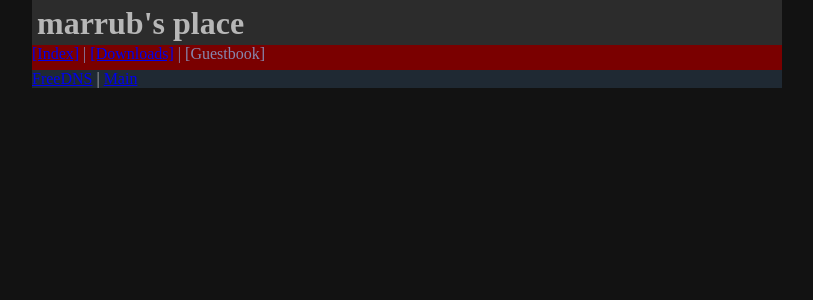
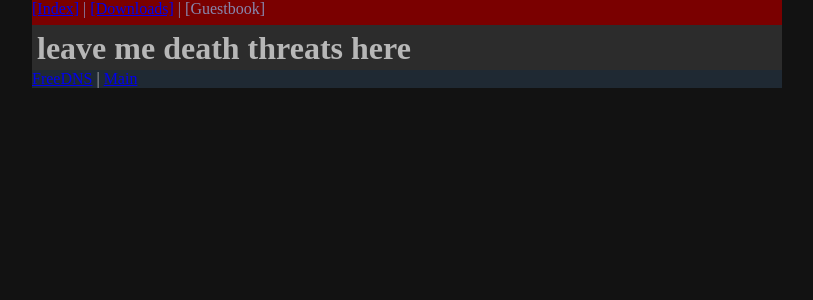
Before and after one commit to Doom2fan/Dark-Realm-WebSrc, a PHP site: page /guestbook/ in a window 1280 px wide. Shown: the top 300 px of the page, without its empty margins (233-1046 px from the left). Run offline with PHP 8.4, Linux system fonts and the light colour scheme; some libraries are stand-ins or nearby versions.

Commit message:
Updated, again

```diff
--- a/content/global.css
+++ b/content/global.css
@@ -11,9 +11,9 @@ background:#1F2933;}
 
 #main {
 background:#000;
-float:left;width:510px;}
+float:left;width:570px;}
 
-#sidebar {float:right;width:230px;}
+#sidebar {float:right;width:170px;}
 #sidebar p {margin:0;padding:0;}
 #head {background:#2C2C2C;height:45px;}
 #head h1 {margin:0;padding:5px;}
--- a/downloads/index.php
+++ b/downloads/index.php
@@ -7,11 +7,11 @@
 
 <body>
 <div id="wrapper">
-	<div id="head"><h1>marrub's place</h1></div>
 	<!-- Top (navigation) bar -->
 	<div id="topbar">
 		<p><a href="../index/">[Index]</a> | [Downloads] | <a href="../guestbook/">[Guestbook]</a></p>
 	</div>
+	<div id="head"><h1>the downloads</h1></div>
 	<!-- Main part of the page -->
 	<div id="main">
 		<?php
--- a/guestbook/index.php
+++ b/guestbook/index.php
@@ -7,11 +7,11 @@
 
 <body>
 <div id="wrapper">
-	<div id="head"><h1>marrub's place</h1></div>
 	<!-- Top (navigation) bar -->
 	<div id="topbar">
 		<p><a href="../index/">[Index]</a> | <a href="../downloads/">[Downloads]</a> | [Guestbook]</p>
 	</div>
+	<div id="head"><h1>leave me death threats here</h1></div>
 	<!-- Main part of the page -->
 	<div id="main">
 	<script type="text/javascript"> var av_gbook_lang = 'en'; </script>
```
Also changed, not shown: index/index.php (+18 -9 lines), content/posts/post1.xml (renamed from content/post1.xml).
